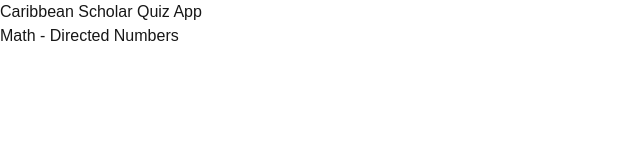
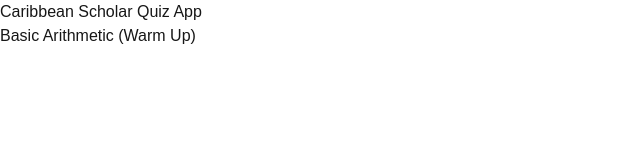
Before and after one commit to Caribbean-Scholar/quiz-mvp, a Next.js app in the folder quiz-mvp/: page / in a window 1280 px wide. Shown: the top 160 px of the page, without its empty margins (0-640 px from the left). Built offline with nearby package versions, Linux system fonts and the light colour scheme.

Commit message:
Feat: make quiz list dynamic

```diff
--- a/quiz-mvp/src/app/page.tsx
+++ b/quiz-mvp/src/app/page.tsx
@@ -1,11 +1,17 @@
 import Link from "next/link";
+import quizzes from "@/quizzes";
 
 export default function Home() {
   return (
     <div>
       <h1>Caribbean Scholar Quiz App</h1>
       <ul>
-        <li><Link href="arithmetic/1">Math - Directed Numbers</Link></li>
+        {Array.from(quizzes.values()).map((quiz) => (
+          <li>
+            <Link href={`${quiz.slug}/1`}>{quiz.name}</Link>
+          </li>
+        ))}
+        <li></li>
       </ul>
     </div>
   );
```
